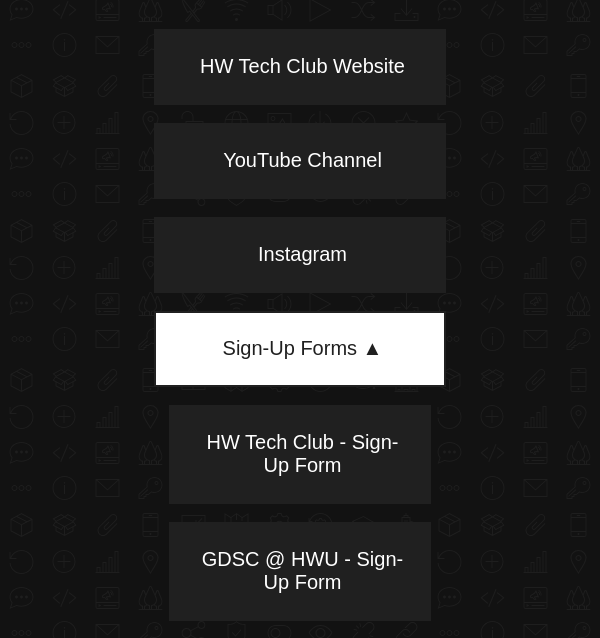
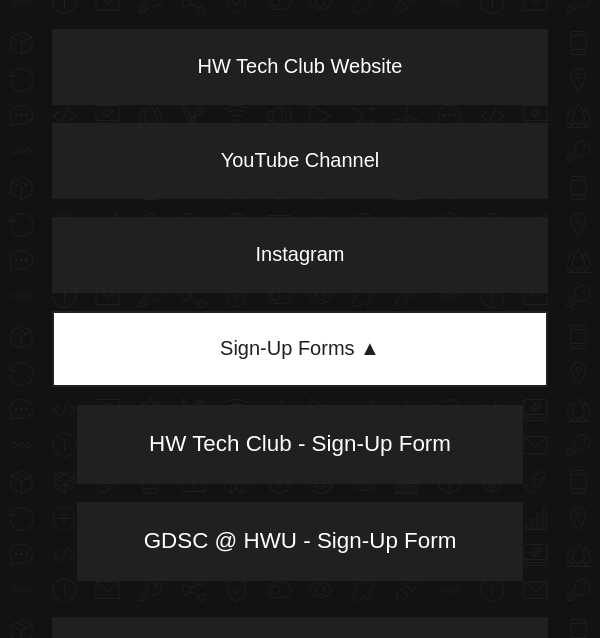
Before and after one commit to cr2007/links.hwtech.club, a plain HTML site: page index.html in a window 600 px wide. Both pictures are taken after a click on the button "Sign-Up Forms". Shown: the part 162-800 px from the top of the page. Drawn offline with Linux system fonts and the light colour scheme.

Commit message:
Adds Media Queries for the Samsung Note 20 display
Adjusts the size of the buttons and the text as well

```diff
--- a/style.css
+++ b/style.css
@@ -87,7 +87,18 @@ background-color: white;
 	transition: max-height 0.2s ease-out;
 }
 
+/* Galaxy Note 20 Media Queries */
 
+@media only screen and (min-width: 412px) and (max-width: 767px) {
+	button, .accordion {
+		padding: 24px 30px 25px 30px;
+		width: 85%;
+	}
+
+	.GDSC, .TechClubSignUp {
+		font-size: 140%;
+	}
+}
 
 /* Club Sign-Ups Button (Custom) Styling */
 .ClubSignUp:hover {
```
Lines whose indentation alone changed are shown as unchanged.
